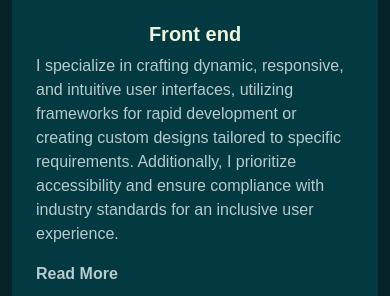
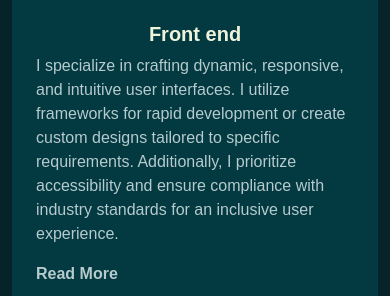
Before and after one commit to Jkisner24/Porftolio, a website: page front/index.html in a window 390 px wide. Shown: the part 798-1094 px from the top of the page. Drawn offline with nearby package versions, Linux system fonts and the light colour scheme; some packages are replaced by stand-ins of ours; a script that the page names is missing; a web font is replaced by a local one.

Commit message:
responsive

```diff
--- a/front/index.html
+++ b/front/index.html
@@ -102,7 +102,10 @@
                                 <i class="las la-pencil-ruler"></i>
                             </div>
                             <h5 class="mt-4 mb-2 text-center">Front end</h5>
-                            <p>I specialize in crafting dynamic, responsive, and intuitive user interfaces, utilizing frameworks for rapid development or creating custom designs tailored to specific requirements. Additionally, I prioritize accessibility and ensure compliance with industry standards for an inclusive user experience.
+                            <p>I specialize in crafting dynamic, responsive, and intuitive user interfaces.
+                                I utilize frameworks for rapid development or create custom designs tailored to specific requirements.
+                                Additionally, I prioritize accessibility and ensure
+                                compliance with industry standards for an inclusive user experience.
                             </p>
                             <a href="#" class="link-custom">Read More</a>
                         </div>
```
